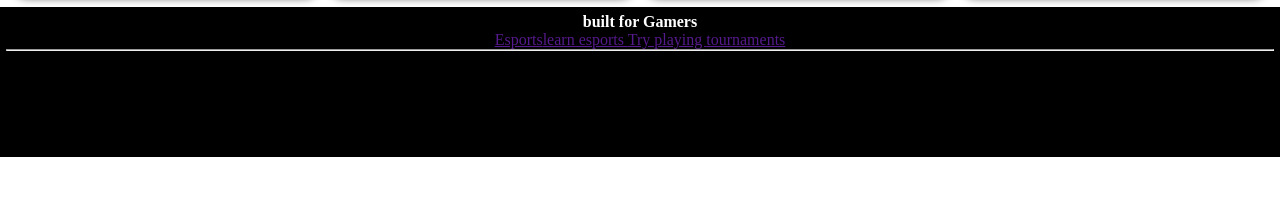
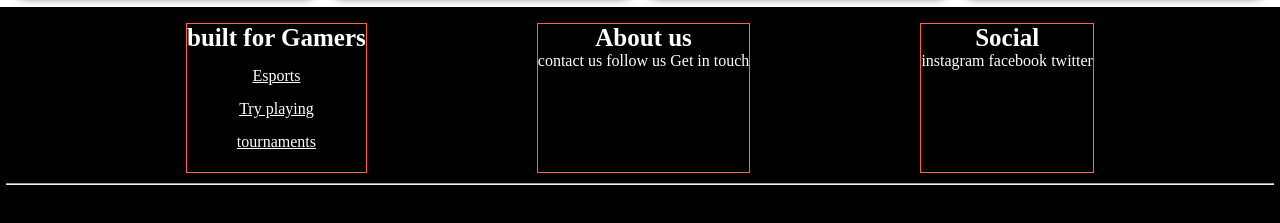
Before and after one commit to vaishupadmor/icp-8.0-react-group-project-4, a React app: page / in a window 1280 px wide. Shown: the part 1423-1646 px from the top of the page. Before the commit the page ends 1580 px from the top, so only its background shows below. Built offline with nearby package versions, Linux system fonts and the light colour scheme.

Commit message:
code-added

```diff
--- a/src/component/footer/footer.css
+++ b/src/component/footer/footer.css
@@ -6,5 +6,25 @@
     margin-top: 10px;
     bottom: 0px;
     width:100% ;
-    height: 150px;
+    height: 300px;
 }
+.footer-main-container{
+    display: flex;
+    justify-content: space-evenly;
+    margin: 10px;
+}
+.footer-main-1{
+   border: 1px solid tomato;
+   height: 150px;
+}
+
+.footer-links{
+  margin: 15px;
+  display: block;
+  color: white;
+
+}
+.footer-head{
+    font-size: 25px;
+
+}
--- a/src/component/footer/footer.js
+++ b/src/component/footer/footer.js
@@ -5,20 +5,26 @@ import "./footer.css"
 function Footer() {
   return (
     <div className='footer'>
-        <div className='footer-main-comtainer'>
-        <div>
-         <h4> built for Gamers</h4>
-        <a href=''> <span> Esports</span></a>
-        <a href=''><span>learn esports </span></a>
-        <a href=''><span>Try playing </span></a>
-        <a href=''><span>tournaments </span></a>
+        <div className='footer-main-container'>
+        <div className='footer-main-1'>
+         <h3 className='footer-head'> built for Gamers</h3>
+
+         <span ><a href='' className='footer-links'>Esports</a></span>
+         <span><a href='' className='footer-links'>Try playing </a></span>
+         <span><a href=''  className='footer-links'>tournaments</a> </span>
 
         </div>
-        <div>
-
+        <div className='footer-main-1'>
+          <h3 className='footer-head'> About us</h3>
+          <span> <a> contact us </a></span>
+          <span> <a> follow us</a></span>
+          <span> <a> Get in touch</a></span>
         </div>
-        <div>
-
+        <div className='footer-main-1'>
+          <h3 className='footer-head'> Social</h3>
+          <span> <a> instagram</a></span>
+          <span> <a> facebook</a></span>
+          <span> <a> twitter</a></span>
         </div>
         </div>
         <hr></hr>
```
